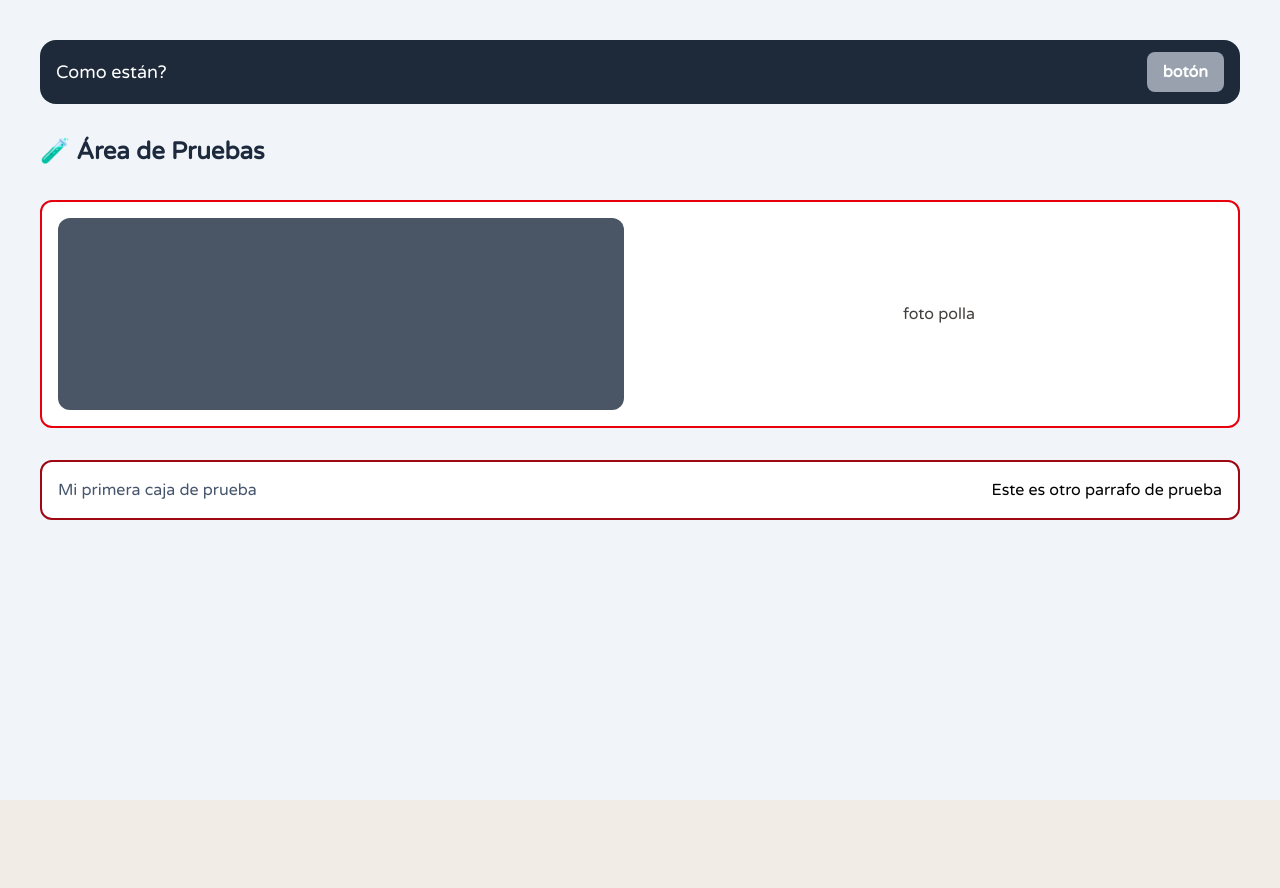
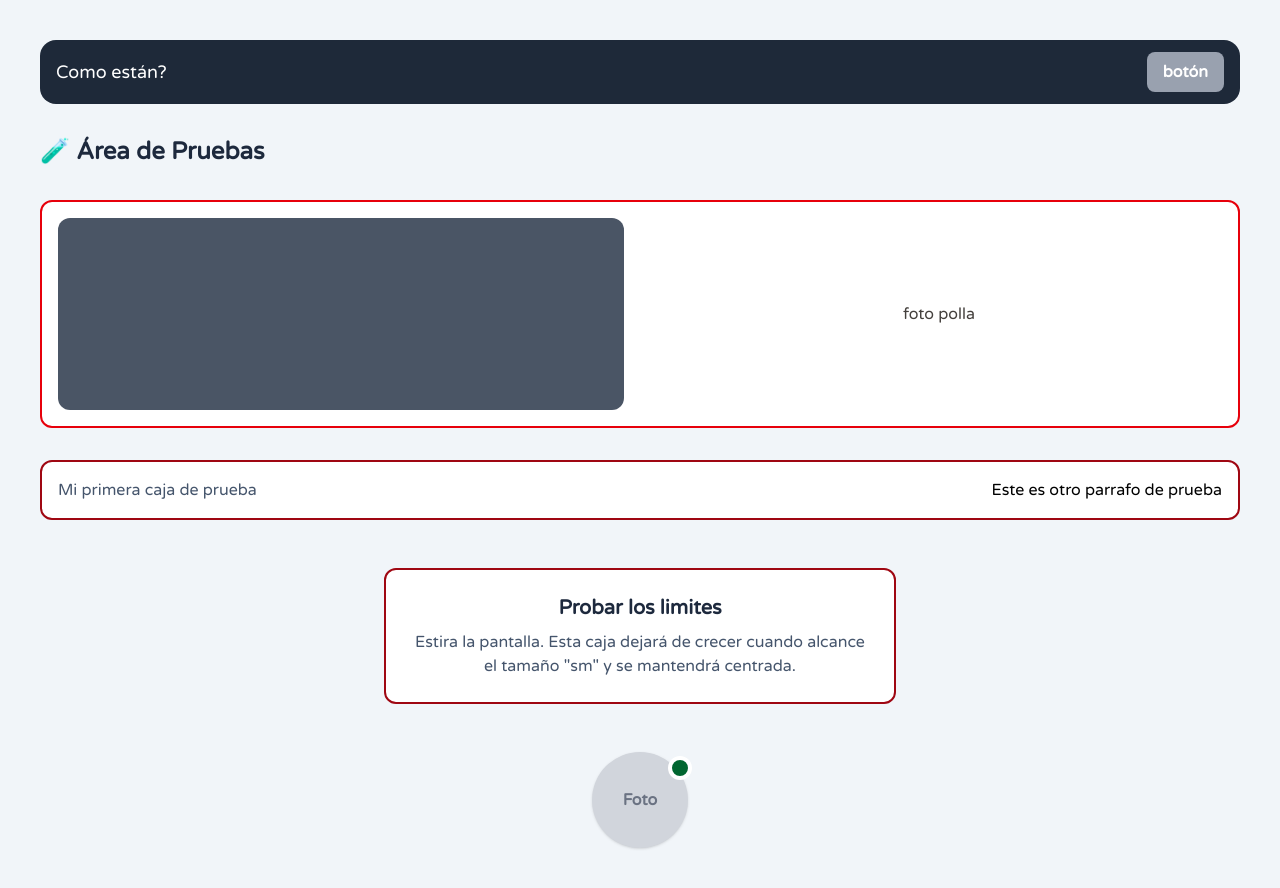
Before and after one commit to Propapu1235/borreHotel, a Next.js app: page /laboratorio in a window 1280 px wide. Before the commit the page ends 800 px from the top, so only its background shows below. Built offline with nearby package versions, Linux system fonts and the light colour scheme.

Commit message:
Se realizaron practicas para aprender a utilizar max-w además de los usos de relative y absolute

```diff
--- a/app/laboratorio/page.tsx
+++ b/app/laboratorio/page.tsx
@@ -26,6 +26,21 @@ export default function Laboratorio() {
              <p className="text-black">Este es otro parrafo de prueba</p>
         </div>
 
+        <div className="border-2 border-red-800 bg-white p-6 mt-12 w-full max-w-lg mx-auto rounded-xl">
+            <h2 className="text-xl font-bold text-center text-slate-800">
+                Probar los limites
+            </h2>
+            <p className="text-slate-600 mt-2 text-center">
+                Estira la pantalla. Esta caja dejará de crecer cuando alcance el tamaño "sm" y se mantendrá centrada.
+            </p>
+        </div>
+
+        <div className="relative w-24 h-24 bg-gray-300 rounded-full flex items-center justify-center mx-auto mt-12 shadow-sm">
+            <span className="text-gray-500 font-bold">Foto</span>
+
+            <div className="absolute bottom-17 -right-1 w-6 h-6 bg-green-800 rounded-full border-4 border-white"></div>
+        </div>
+
     </main>
   );
 }
```
